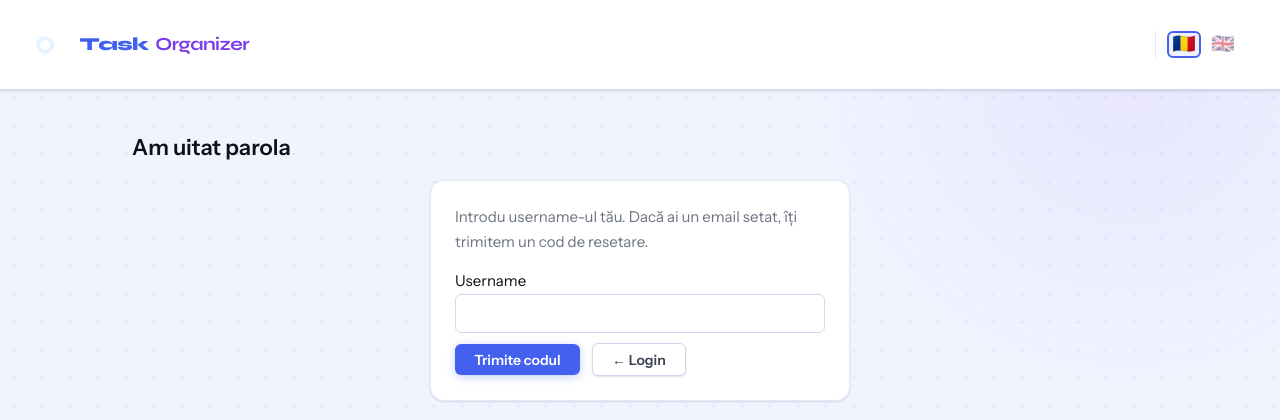
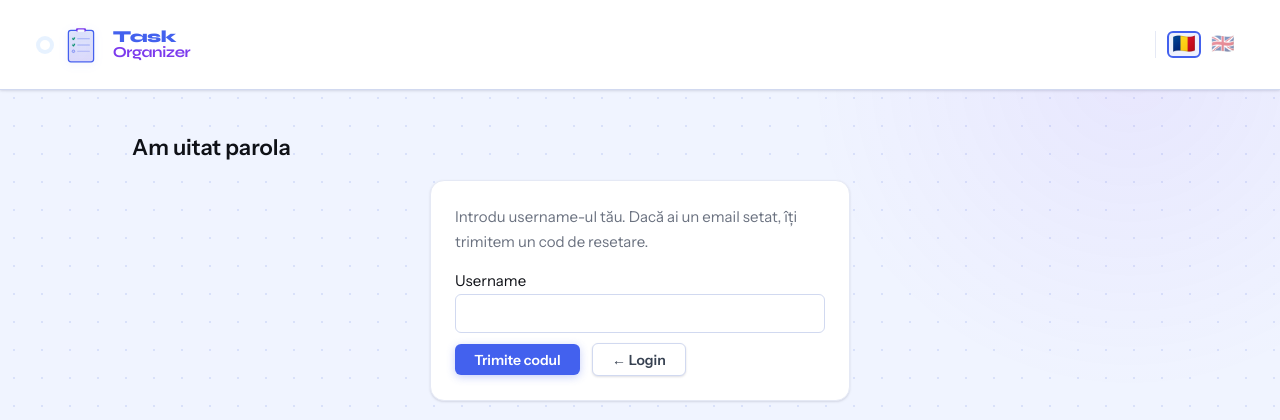
Before and after one commit to miclauscatalin/flask-demo, a Flask app: page /forgot-password in a window 1280 px wide. Shown: the top 420 px of the page. Run offline with Flask 3, Linux system fonts and the light colour scheme; some libraries are stand-ins or nearby versions.

Commit message:
Adăugare logo SVG profesional cu icon clipboard și checkmarks

```diff
--- a/templates/base.html
+++ b/templates/base.html
@@ -148,18 +148,16 @@
 
     .brand-icon svg { display: block; }
 
-    /* modern text-based logo */
+    /* modern SVG logo */
     .logo-modern {
       display: flex;
       flex-direction: row;
       align-items: center;
       justify-content: center;
-      gap: .4rem;
+      gap: .65rem;
       height: 50px;
       width: auto;
-      padding: 0 1.2rem;
-      border-radius: 12px;
-      background: transparent;
+      padding: 0;
       transition: transform .15s ease;
     }
 
@@ -167,14 +165,25 @@
       transform: scale(1.05);
     }
 
+    .logo-modern svg {
+      width: 42px;
+      height: 42px;
+      filter: drop-shadow(0 2px 4px rgba(67, 97, 238, 0.15));
+    }
+
+    .logo-text-container {
+      display: flex;
+      flex-direction: column;
+      line-height: 1;
+    }
+
     .logo-text,
     .logo-accent {
       font-family: var(--font-display);
       font-weight: 800;
-      font-size: 1.15rem;
-      line-height: 1;
+      font-size: 1.05rem;
+      line-height: .95;
       letter-spacing: -.03em;
-      text-align: center;
     }
 
     .logo-text {
@@ -184,6 +193,7 @@
     .logo-accent {
       color: var(--accent-2);
       font-weight: 700;
+      font-size: .95rem;
     }
 
     .brand-name {
@@ -927,8 +937,43 @@
     <a class="brand" href="/">
       <div class="brand-icon">
         <div class="logo-modern">
-          <span class="logo-text">Task</span>
-          <span class="logo-accent">Organizer</span>
+          <svg viewBox="0 0 100 100" xmlns="http://www.w3.org/2000/svg">
+            <!-- Clipboard background -->
+            <rect x="20" y="15" width="60" height="75" rx="6" fill="#4361ee" opacity="0.1"/>
+            <rect x="20" y="15" width="60" height="75" rx="6" fill="none" stroke="#4361ee" stroke-width="3"/>
+
+            <!-- Clipboard clip -->
+            <rect x="38" y="10" width="24" height="8" rx="3" fill="#7c3aed"/>
+            <rect x="42" y="13" width="16" height="6" rx="2" fill="white"/>
+
+            <!-- Checkmark 1 -->
+            <circle cx="32" cy="35" r="4" fill="#059669" opacity="0.2"/>
+            <path d="M 30 35 L 32 37 L 35 33" stroke="#059669" stroke-width="2.5" fill="none" stroke-linecap="round" stroke-linejoin="round"/>
+            <line x1="42" y1="35" x2="70" y2="35" stroke="#4361ee" stroke-width="2.5" stroke-linecap="round" opacity="0.4"/>
+
+            <!-- Checkmark 2 -->
+            <circle cx="32" cy="50" r="4" fill="#059669" opacity="0.2"/>
+            <path d="M 30 50 L 32 52 L 35 48" stroke="#059669" stroke-width="2.5" fill="none" stroke-linecap="round" stroke-linejoin="round"/>
+            <line x1="42" y1="50" x2="70" y2="50" stroke="#4361ee" stroke-width="2.5" stroke-linecap="round" opacity="0.4"/>
+
+            <!-- Checkmark 3 -->
+            <circle cx="32" cy="65" r="4" fill="#4361ee" opacity="0.15"/>
+            <circle cx="32" cy="65" r="3" fill="none" stroke="#4361ee" stroke-width="2" opacity="0.5"/>
+            <line x1="42" y1="65" x2="70" y2="65" stroke="#4361ee" stroke-width="2.5" stroke-linecap="round" opacity="0.3"/>
+
+            <!-- Gradient overlay for depth -->
+            <defs>
+              <linearGradient id="logoGrad" x1="0%" y1="0%" x2="0%" y2="100%">
+                <stop offset="0%" style="stop-color:#4361ee;stop-opacity:0.05" />
+                <stop offset="100%" style="stop-color:#7c3aed;stop-opacity:0.1" />
+              </linearGradient>
+            </defs>
+            <rect x="20" y="15" width="60" height="75" rx="6" fill="url(#logoGrad)"/>
+          </svg>
+          <div class="logo-text-container">
+            <span class="logo-text">Task</span>
+            <span class="logo-accent">Organizer</span>
+          </div>
         </div>
       </div>
     </a>
```
